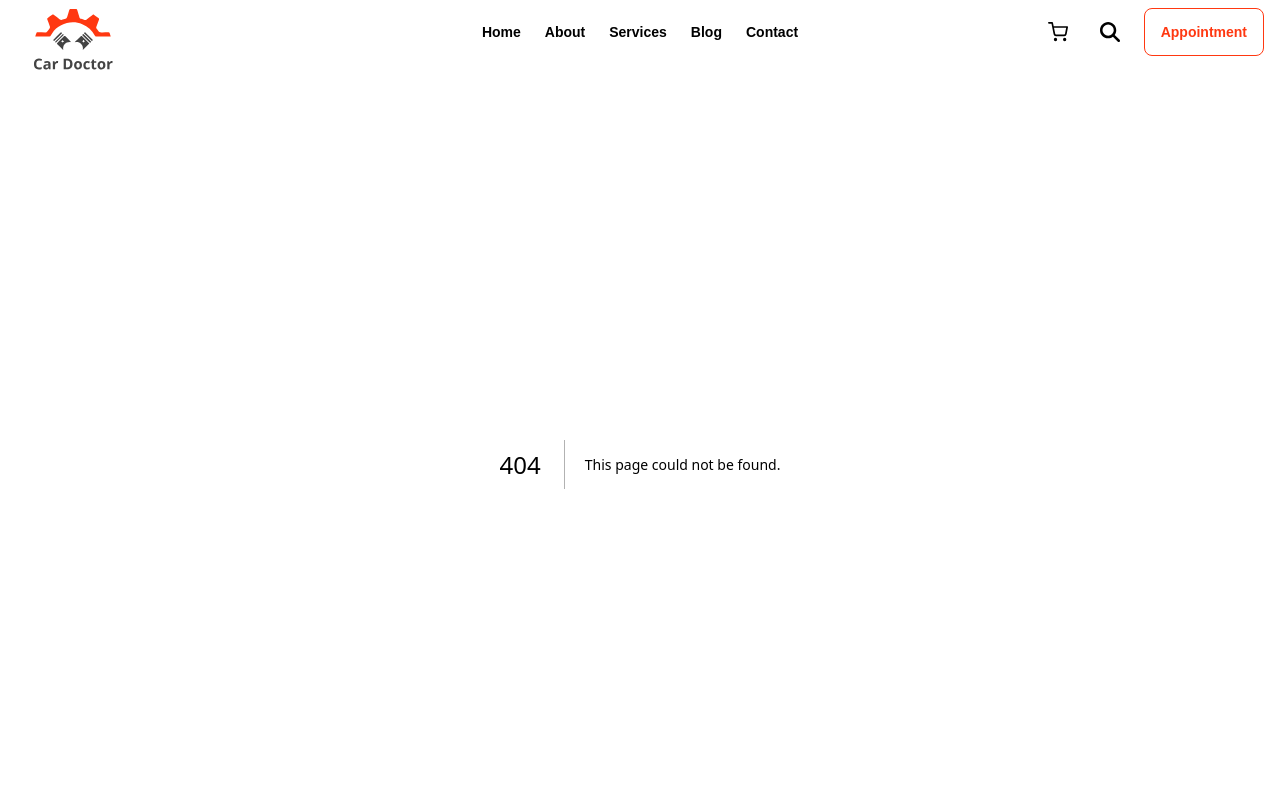
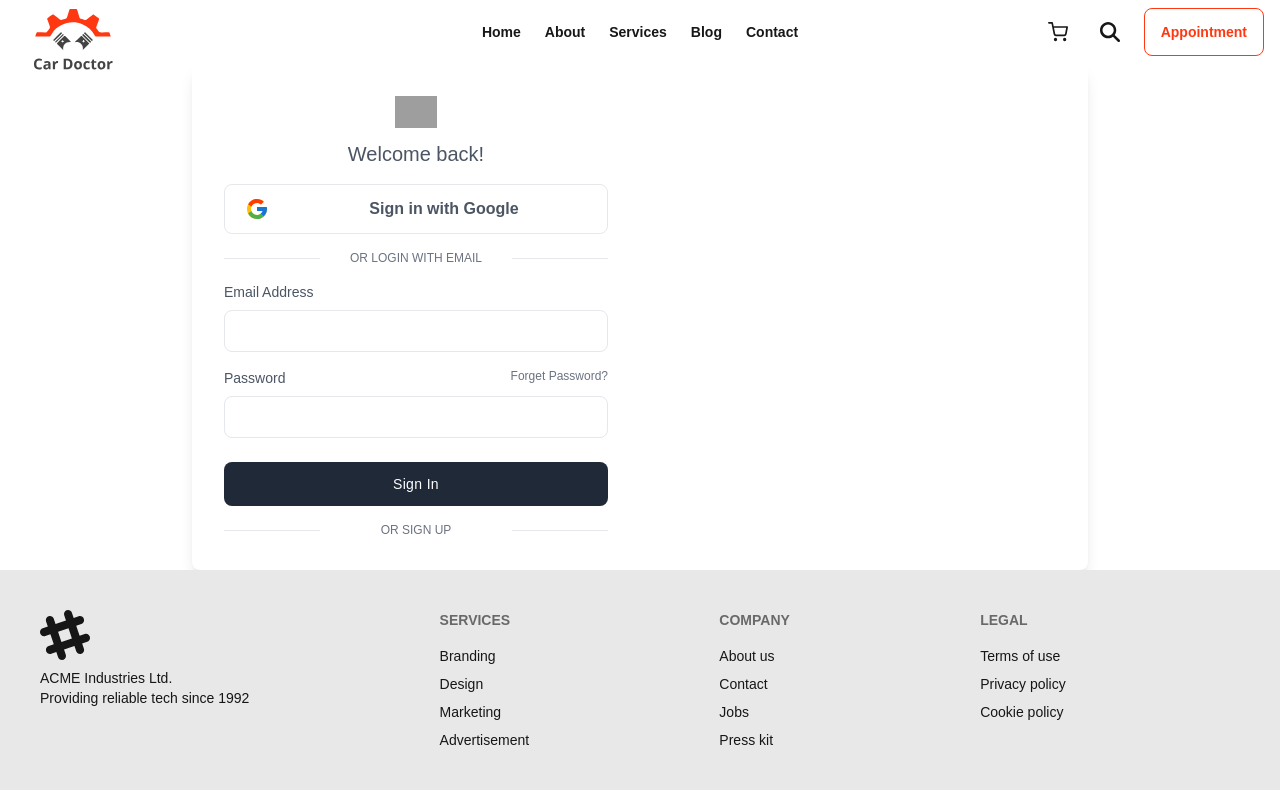
Before and after one commit to arifadnan05/car-doctor, a Next.js app: page /login in a window 1280 px wide. Before the commit this address had no page. Shown: the top 800 px of the page. Built offline with nearby package versions, Linux system fonts and the light colour scheme; grey boxes are pictures that could not be loaded.

Commit message:
Login page design complete

```diff
--- /dev/null
+++ b/src/app/(authentication)/login/page.jsx
@@ -0,0 +1,71 @@
+import React from 'react'
+
+const LoginPage = () => {
+    return (
+        <div className="flex w-full max-w-sm mx-auto overflow-hidden bg-white rounded-lg shadow-lg dark:bg-gray-800 lg:max-w-4xl">
+
+
+            <div className="w-full px-6 py-8 md:px-8 lg:w-1/2">
+                <div className="flex justify-center mx-auto">
+                    <img className="w-auto h-7 sm:h-8" src="https://merakiui.com/images/logo.svg" alt="" />
+                </div>
+
+                <p className="mt-3 text-xl text-center text-gray-600 dark:text-gray-200">
+                    Welcome back!
+                </p>
+
+                <a href="#" className="flex items-center justify-center mt-4 text-gray-600 transition-colors duration-300 transform border rounded-lg dark:border-gray-700 dark:text-gray-200 hover:bg-gray-50 dark:hover:bg-gray-600">
+                    <div className="px-4 py-2">
+                        <svg className="w-6 h-6" viewBox="0 0 40 40">
+                            <path d="M36.3425 16.7358H35V16.6667H20V23.3333H29.4192C28.045 27.2142 24.3525 30 20 30C14.4775 30 10 25.5225 10 20C10 14.4775 14.4775 9.99999 20 9.99999C22.5492 9.99999 24.8683 10.9617 26.6342 12.5325L31.3483 7.81833C28.3717 5.04416 24.39 3.33333 20 3.33333C10.7958 3.33333 3.33335 10.7958 3.33335 20C3.33335 29.2042 10.7958 36.6667 20 36.6667C29.2042 36.6667 36.6667 29.2042 36.6667 20C36.6667 18.8825 36.5517 17.7917 36.3425 16.7358Z" fill="#FFC107" />
+                            <path d="M5.25497 12.2425L10.7308 16.2583C12.2125 12.59 15.8008 9.99999 20 9.99999C22.5491 9.99999 24.8683 10.9617 26.6341 12.5325L31.3483 7.81833C28.3716 5.04416 24.39 3.33333 20 3.33333C13.5983 3.33333 8.04663 6.94749 5.25497 12.2425Z" fill="#FF3D00" />
+                            <path d="M20 36.6667C24.305 36.6667 28.2167 35.0192 31.1742 32.34L26.0159 27.975C24.3425 29.2425 22.2625 30 20 30C15.665 30 11.9842 27.2359 10.5975 23.3784L5.16254 27.5659C7.92087 32.9634 13.5225 36.6667 20 36.6667Z" fill="#4CAF50" />
+                            <path d="M36.3425 16.7358H35V16.6667H20V23.3333H29.4192C28.7592 25.1975 27.56 26.805 26.0133 27.9758C26.0142 27.975 26.015 27.975 26.0158 27.9742L31.1742 32.3392C30.8092 32.6708 36.6667 28.3333 36.6667 20C36.6667 18.8825 36.5517 17.7917 36.3425 16.7358Z" fill="#1976D2" />
+                        </svg>
+                    </div>
+
+                    <span className="w-5/6 px-4 py-3 font-bold text-center">Sign in with Google</span>
+                </a>
+
+                <div className="flex items-center justify-between mt-4">
+                    <span className="w-1/5 border-b dark:border-gray-600 lg:w-1/4"></span>
+
+                    <a href="#" className="text-xs text-center text-gray-500 uppercase dark:text-gray-400 hover:underline">or login
+                        with email</a>
+
+                    <span className="w-1/5 border-b dark:border-gray-400 lg:w-1/4"></span>
+                </div>
+
+                <div className="mt-4">
+                    <label className="block mb-2 text-sm font-medium text-gray-600 dark:text-gray-200" htmlFor="LoggingEmailAddress">Email Address</label>
+                    <input id="LoggingEmailAddress" className="block w-full px-4 py-2 text-gray-700 bg-white border rounded-lg dark:bg-gray-800 dark:text-gray-300 dark:border-gray-600 focus:border-blue-400 focus:ring-opacity-40 dark:focus:border-blue-300 focus:outline-none focus:ring focus:ring-blue-300" type="email" />
+                </div>
+
+                <div className="mt-4">
+                    <div className="flex justify-between">
+                        <label className="block mb-2 text-sm font-medium text-gray-600 dark:text-gray-200" htmlFor="loggingPassword">Password</label>
+                        <a href="#" className="text-xs text-gray-500 dark:text-gray-300 hover:underline">Forget Password?</a>
+                    </div>
+
+                    <input id="loggingPassword" className="block w-full px-4 py-2 text-gray-700 bg-white border rounded-lg dark:bg-gray-800 dark:text-gray-300 dark:border-gray-600 focus:border-blue-400 focus:ring-opacity-40 dark:focus:border-blue-300 focus:outline-none focus:ring focus:ring-blue-300" type="password" />
+                </div>
+
+                <div className="mt-6">
+                    <button className="w-full px-6 py-3 text-sm font-medium tracking-wide text-white capitalize transition-colors duration-300 transform bg-gray-800 rounded-lg hover:bg-gray-700 focus:outline-none focus:ring focus:ring-gray-300 focus:ring-opacity-50">
+                        Sign In
+                    </button>
+                </div>
+
+                <div className="flex items-center justify-between mt-4">
+                    <span className="w-1/5 border-b dark:border-gray-600 md:w-1/4"></span>
+
+                    <a href="#" className="text-xs text-gray-500 uppercase dark:text-gray-400 hover:underline">or sign up</a>
+
+                    <span className="w-1/5 border-b dark:border-gray-600 md:w-1/4"></span>
+                </div>
+            </div>
+        </div>
+    )
+}
+
+export default LoginPage
--- /dev/null
+++ b/src/app/(authentication)/signup/page.jsx
@@ -0,0 +1,11 @@
+import React from 'react'
+
+const SignUpPage = () => {
+  return (
+    <div>
+      this is sign up page
+    </div>
+  )
+}
+
+export default SignUpPage
```
